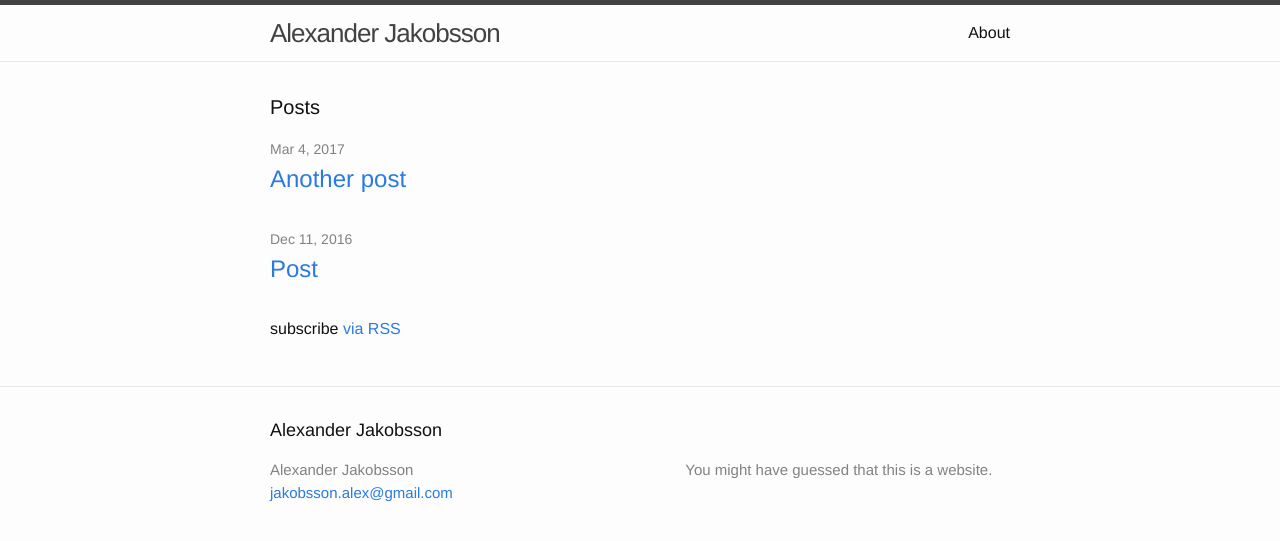
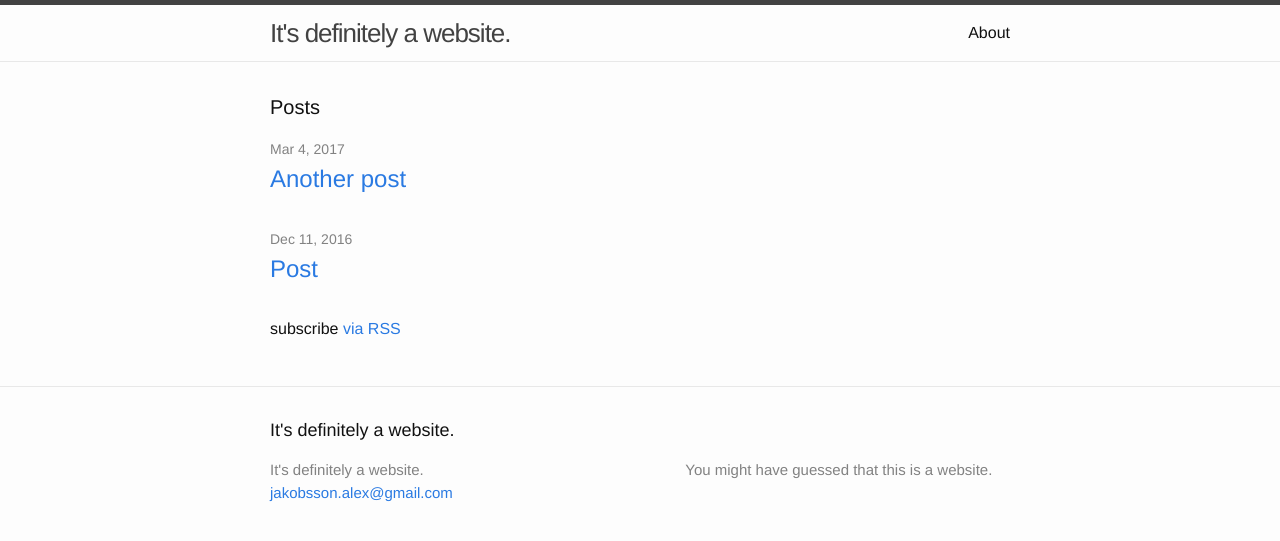
Before and after one commit to alexander-jakobsson/alexander-jakobsson.github.io, a Jekyll site: the page built from index.html, in a window 1280 px wide. Shown: the top 541 px of the page. Built offline with Jekyll 4.4.1, drawn with Linux system fonts in a browser that asks for light colours.

Commit message:
Update _config.yml

```diff
--- a/_config.yml
+++ b/_config.yml
@@ -6,7 +6,7 @@
 # 'jekyll serve'. If you change this file, please restart the server process.
 
 # Site settings
-title: Alexander Jakobsson
+title: It's definitely a website.
 email: jakobsson.alex@gmail.com
 description: > # this means to ignore newlines until "baseurl:"
   You might have guessed that this is a website.
```
